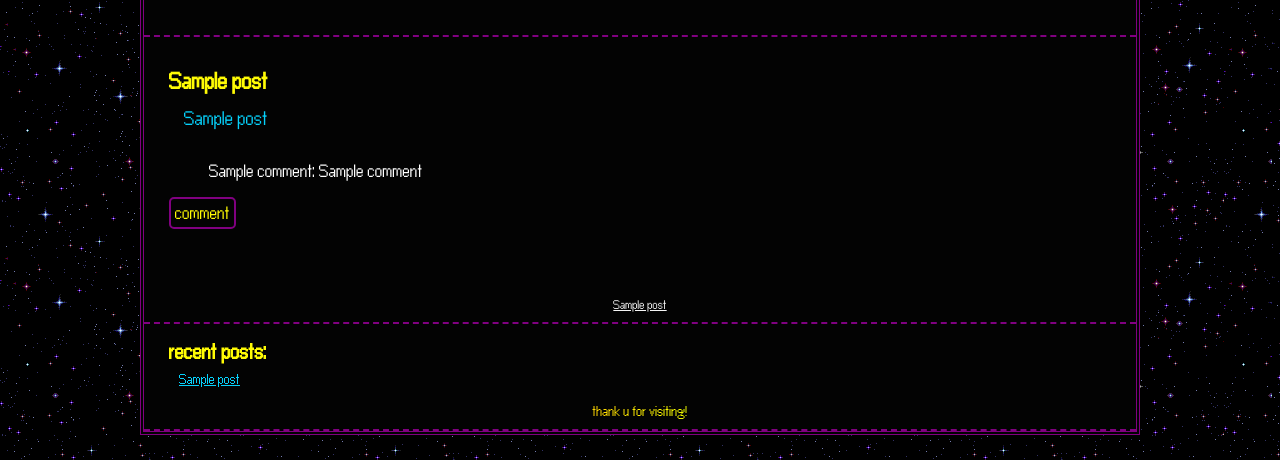
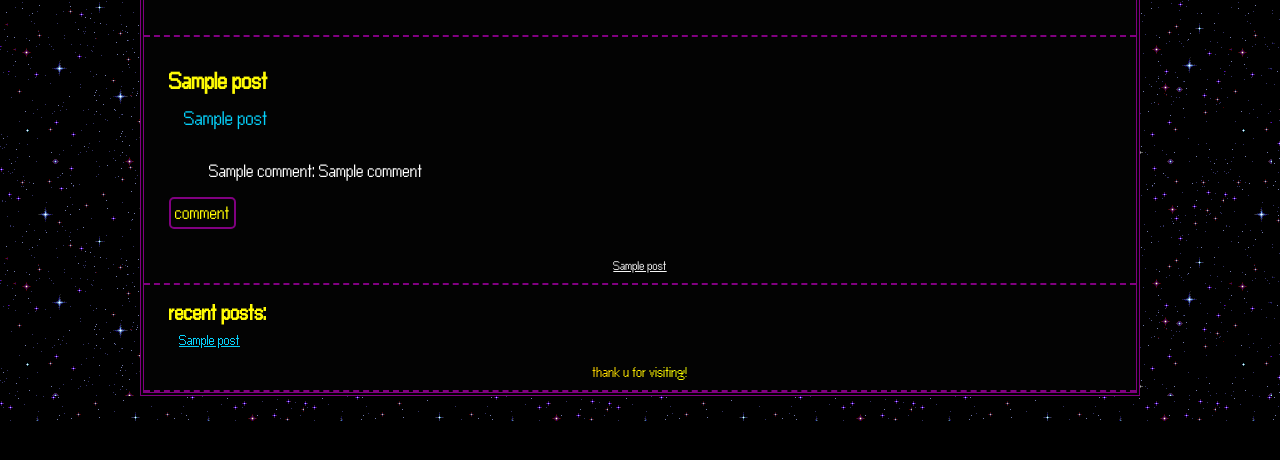
Before and after one commit to ThemasterHaker/ashfhjegfhjef, a Flask app: page /post/1 in a window 1280 px wide. Shown: the part 1313-1773 px from the top of the page. After the commit the page ends 1734 px from the top, so only its background shows below. Run offline with Flask 3, Linux system fonts and the light colour scheme; a database or web service that is not in the repository returns one stand-in record (values such as "Sample title"); some libraries are stand-ins or nearby versions.

Commit message:
small CSS fixes

```diff
--- a/models.py
+++ b/models.py
@@ -148,7 +148,6 @@ def delete_post(post_id):
 
 
 def log_comment(data):
-    print(data)
     query = "INSERT INTO comments (post_id, user_id, comment) VALUES (%s, %s, %s)"
     post_id, user_id, comment = int(data['post_id']), data['user_id'], data['comment']
     params = (post_id, user_id, comment)
--- a/static/styles.css
+++ b/static/styles.css
@@ -252,6 +252,7 @@ form #send {
     border-radius: 4px;
     color: #FFFB05;
 }
+
 #clear {
     color: #FFFB05;
 }
@@ -515,7 +516,7 @@ button:hover {
     justify-content: center;
     color: #F6F6F6;
     margin-bottom: 0;
-    padding-top: 25px;
+    margin-top: 0;
     width: 100%;
     text-decoration: underline;
 }
@@ -534,6 +535,7 @@ button.delete, button.comment {
     font-size: 20px;
     font-family: "pix", serif;
 }
+
 button.comment {
     margin-bottom: 30px;
     margin-left: 25px;
@@ -561,22 +563,27 @@ button.comment {
     display: none;
 
 }
+
 #hidden-create {
     font-size: 20px;
 }
+
 #post-header-link {
     text-decoration: none;
 }
+
 .recent-footer {
     padding-top: 15px;
     padding-left: 15px;
 }
+
 #post-content {
     width: 100%;
     background-color: #0A0A0A;
     border: 2px solid purple;
     color: #f6f6f6;
 }
+
 .comments-li {
     color: white;
     padding-left: 40px;
--- a/templates/post.html
+++ b/templates/post.html
@@ -61,7 +61,6 @@
                 </ol>
                 <div class="username-delete-container">
                     <button id="comment" class="comment">comment</button>
-                    <p class="username-post">{{ post[1] }}</p>
                     {% if session['user_email'] %}
                         <div class="comment-popup" id="comment-form">
                             <form action="/comment" method="POST" class="form-comment">
@@ -78,6 +77,7 @@
                             </form>
                         </div>
                     {% endif %}
+                <p class="username-post">{{ post[1] }}</p>
                 </div>
             </div>
         {% endif %}
```
